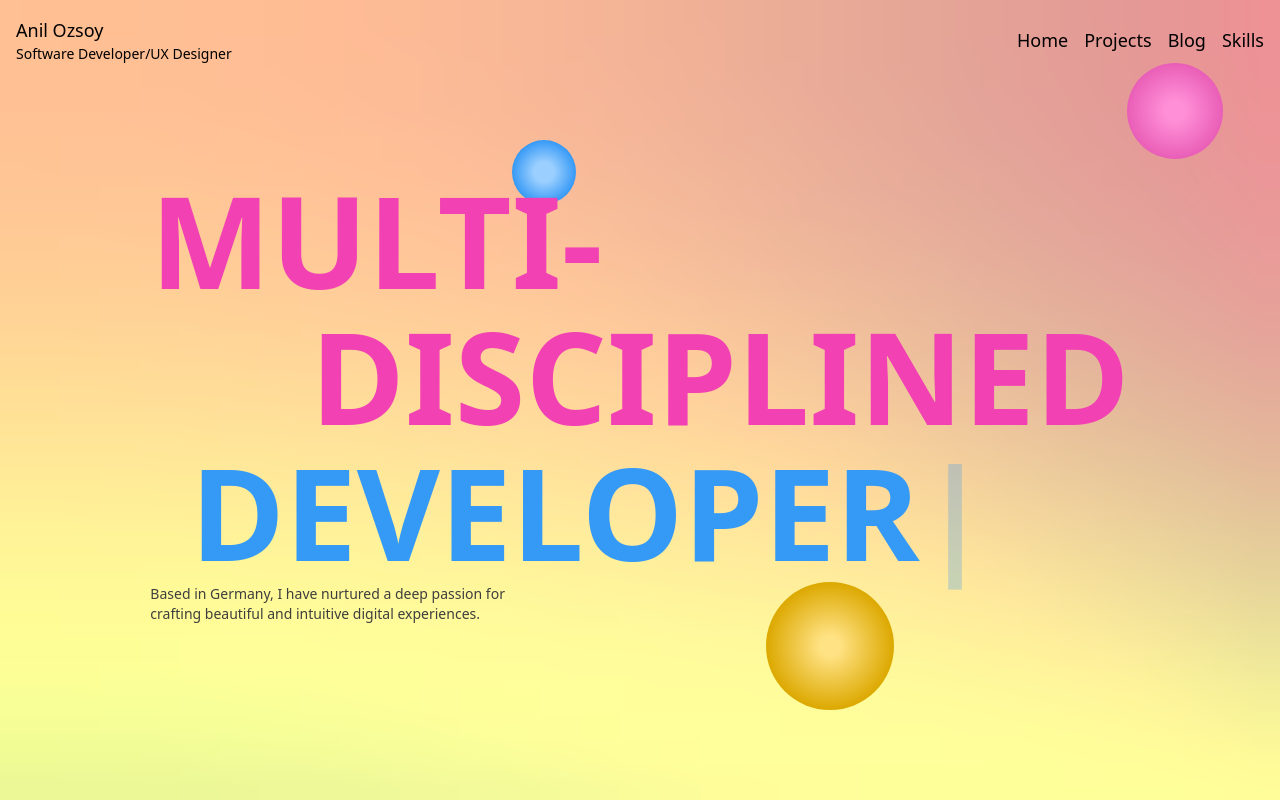
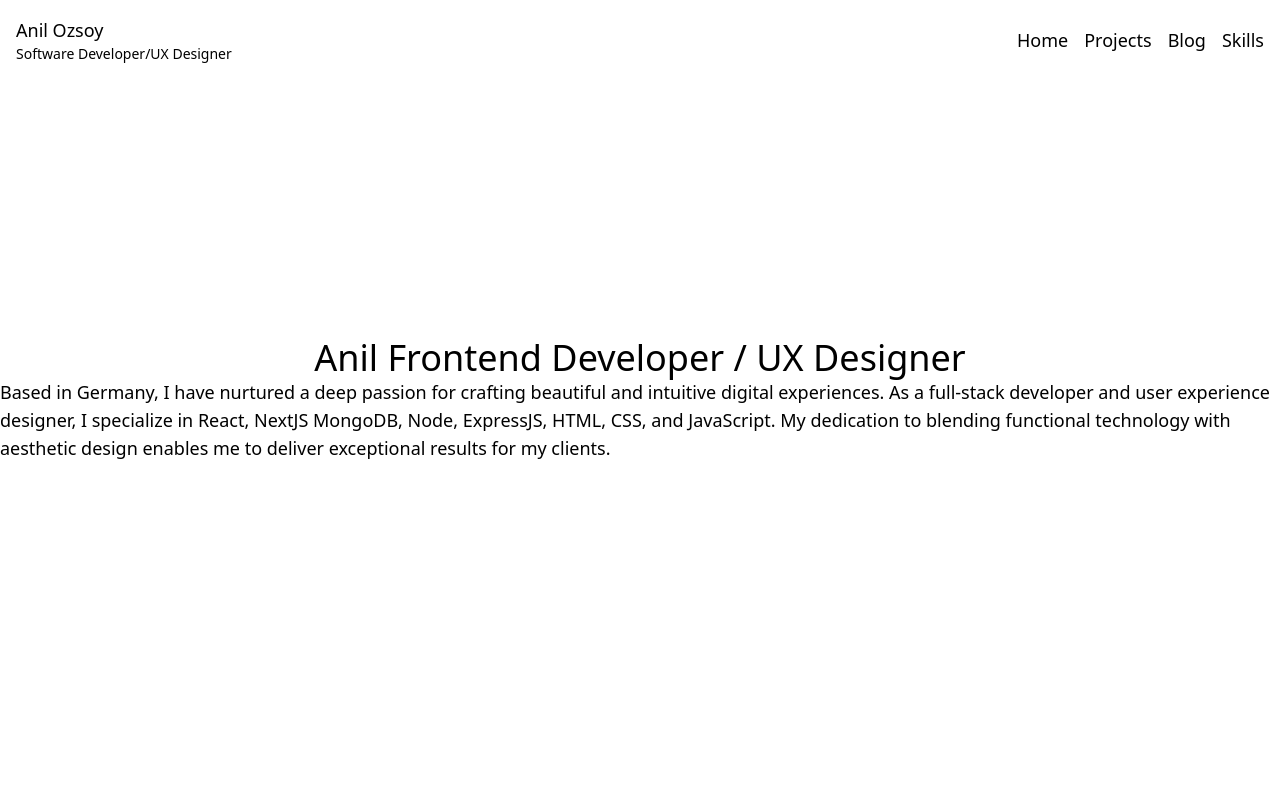
Before and after one commit to cursedxp/portfolio-site, a React (Vite) app: page / in a window 1280 px wide. Shown: the top 800 px of the page. Built offline with nearby package versions, Linux system fonts and the light colour scheme.

Commit message:
♻️ (App.jsx): remove unused imports and unnecessary code for better code organization and readability

```diff
--- a/src/App.jsx
+++ b/src/App.jsx
@@ -1,36 +1,14 @@
 import AboutMe from "./components/AboutMe/AboutMe";
-import BallAnimation from "./components/BallAnimation/BallAnimation";
-import CanvasBackground from "./components/CanvasBackground/CanvasBackground";
 import Header from "./components/Header/Header";
 import Hero from "./components/Hero/Hero";
-import AnimatedHeroText from "./components/AnimatedHeroText/AnimatedHeroText";
 import Skills from "./components/Skills/Skills";
 
 function App() {
   return (
     <>
       <Header />
-      <div className="relative w-full h-screen">
-        <CanvasBackground />
-        <BallAnimation />
-        <div
-          className=" absolute top-1/2 left-1/2 -translate-x-1/2 -translate-y-1/2 font-bold text-9xl flex flex-col  justify-center items-start gap-2 z-20"
-          style={{ color: "#F241B3" }}
-        >
-          <div>MULTI-</div>
-          <div className="ml-40">DISCIPLINED</div>
-          <AnimatedHeroText />
-          <p
-            className=" text-sm font-normal max-w-96 text"
-            style={{ color: "#3E3E3E" }}
-          >
-            Based in Germany, I have nurtured a deep passion for crafting
-            beautiful and intuitive digital experiences.
-          </p>
-        </div>
-      </div>
+      <Hero />
 
-      <Hero />
       <AboutMe />
       <Skills />
     </>
```
